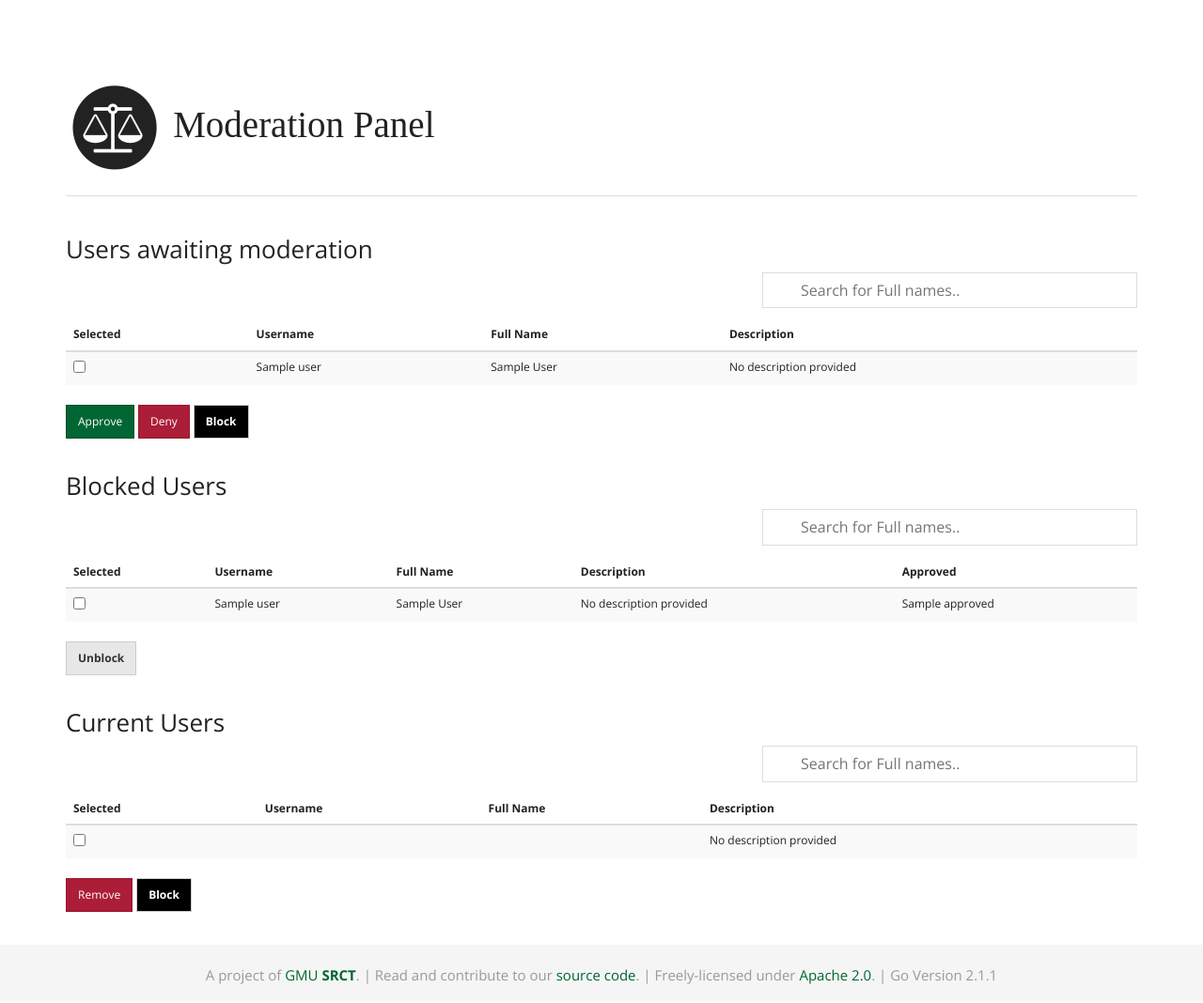
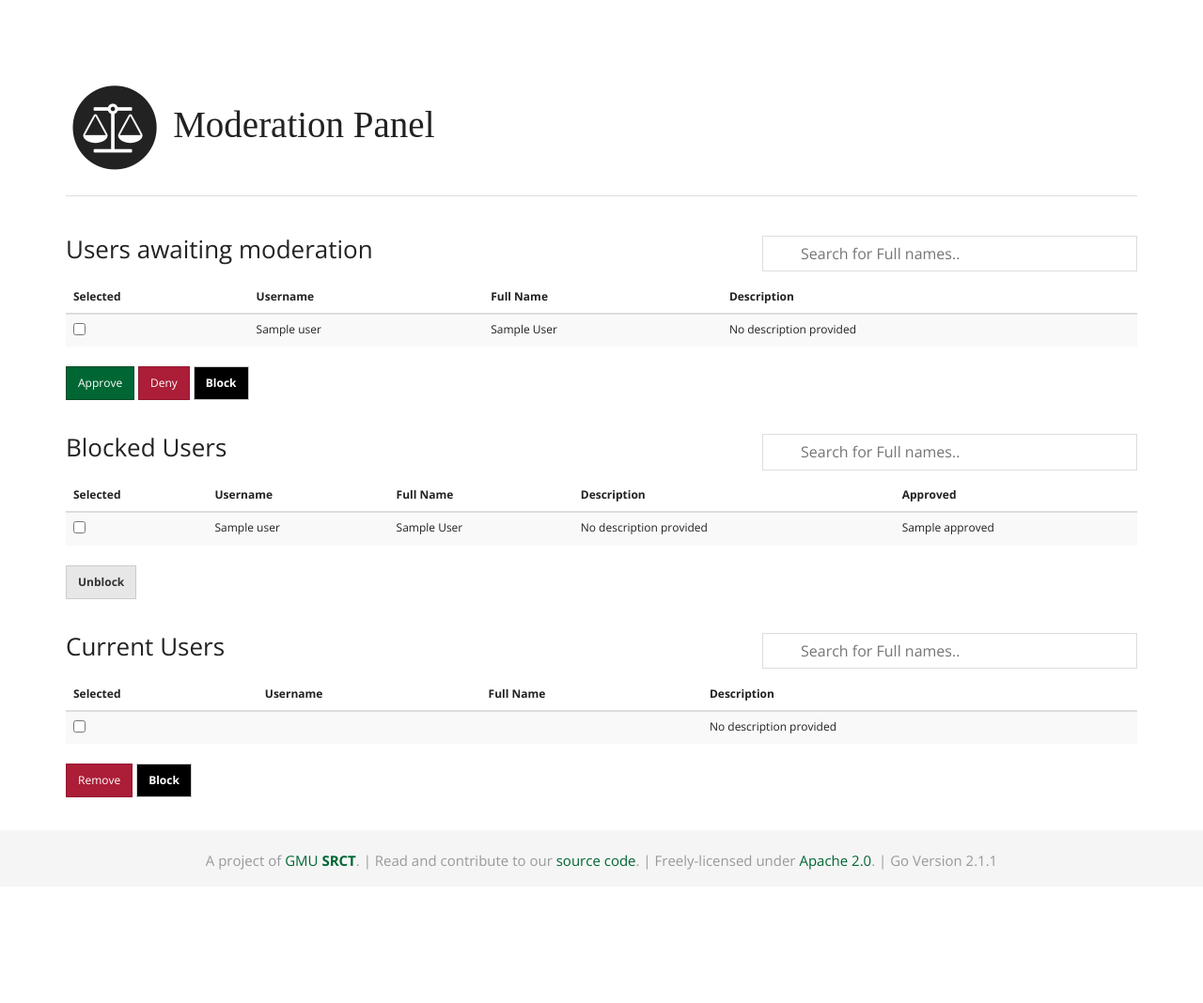
Before and after one commit to srct/go, a Django app: template go/go/templates/admin/useradmin.html in a window 1280 px wide. Shown: the part 45-1113 px from the top of the page at 94% size. After the commit the page ends 971 px from the top, so only its background shows below. Run offline with Django 3.2, Linux system fonts and the light colour scheme; tables that the repository leaves empty hold one stand-in row (values such as "Sample post"); the template is opened without the code that fills it: values that come from a table or form of the project are taken from there, most other values are stand-ins (such as "Sample title", 1, 10 or a date in 2020); some libraries are stand-ins or nearby versions; some web fonts are replaced.

Commit message:
stylistic fixes and spacing cuz it was annoying me

```diff
--- a/go/go/templates/admin/useradmin.html
+++ b/go/go/templates/admin/useradmin.html
@@ -29,8 +29,8 @@ SRCT Go &bull; Administration Panel
 <!-- define the div where we can select users from a table to judge them -->
 <div class="row">
     <div class="col-md-12">
+        <input class="inputfilter" type="text" id="appliedInput" onkeyup="filterApplied()" placeholder="Search for Full names..">
         <h3>Users awaiting moderation</h3>
-        <input class="inputfilter" type="text" id="appliedInput" onkeyup="filterApplied()" placeholder="Search for Full names..">
         <form method="post" action="useradmin">
             <!-- csrf protection  -->
             {% csrf_token %}
@@ -145,12 +145,12 @@ SRCT Go &bull; Administration Panel
 <!-- define the table that displays blocked users and allows us to unblock them -->
 <div class="row">
     <div class="col-md-12">
-        <h3>Blocked Users</h3>
-        <input class="inputfilter" type="text" id="blockedInput" onkeyup="filterBlocked()" placeholder="Search for Full names..">
-        <form method="post" action="useradmin">
-            <!-- csrf protection  -->
-            {% csrf_token %}
-            <table class="table table-striped table-hover" id="blockedTable">
+      <input class="inputfilter" type="text" id="blockedInput" onkeyup="filterBlocked()" placeholder="Search for Full names..">
+      <h3>Blocked Users</h3>
+      <form method="post" action="useradmin">
+          <!-- csrf protection  -->
+          {% csrf_token %}
+          <table class="table table-striped table-hover" id="blockedTable">
                 <!-- define the header row -->
                 <thead>
                     <tr>
@@ -218,8 +218,8 @@ SRCT Go &bull; Administration Panel
 <!-- define the table of current users -->
 <div class="row">
     <div class="col-md-12">
+        <input class="inputfilter" type="text" id="currentInput" onkeyup="filterCurrent()" placeholder="Search for Full names..">
         <h3>Current Users</h3>
-        <input class="inputfilter" type="text" id="currentInput" onkeyup="filterCurrent()" placeholder="Search for Full names..">
         <form method="post" action="useradmin">
             <!-- csrf protection  -->
             {% csrf_token %}
--- a/go/static/css/styles.css
+++ b/go/static/css/styles.css
@@ -47,6 +47,7 @@ body {
     font-size: 16px;
     padding: 7px 20px 7px 40px;
     border: 1px solid #ddd;
-    margin-bottom: 12px;
     float: right;
+    margin-top: 21px;
+    margin-bottom: 10.5px;
 }
```
